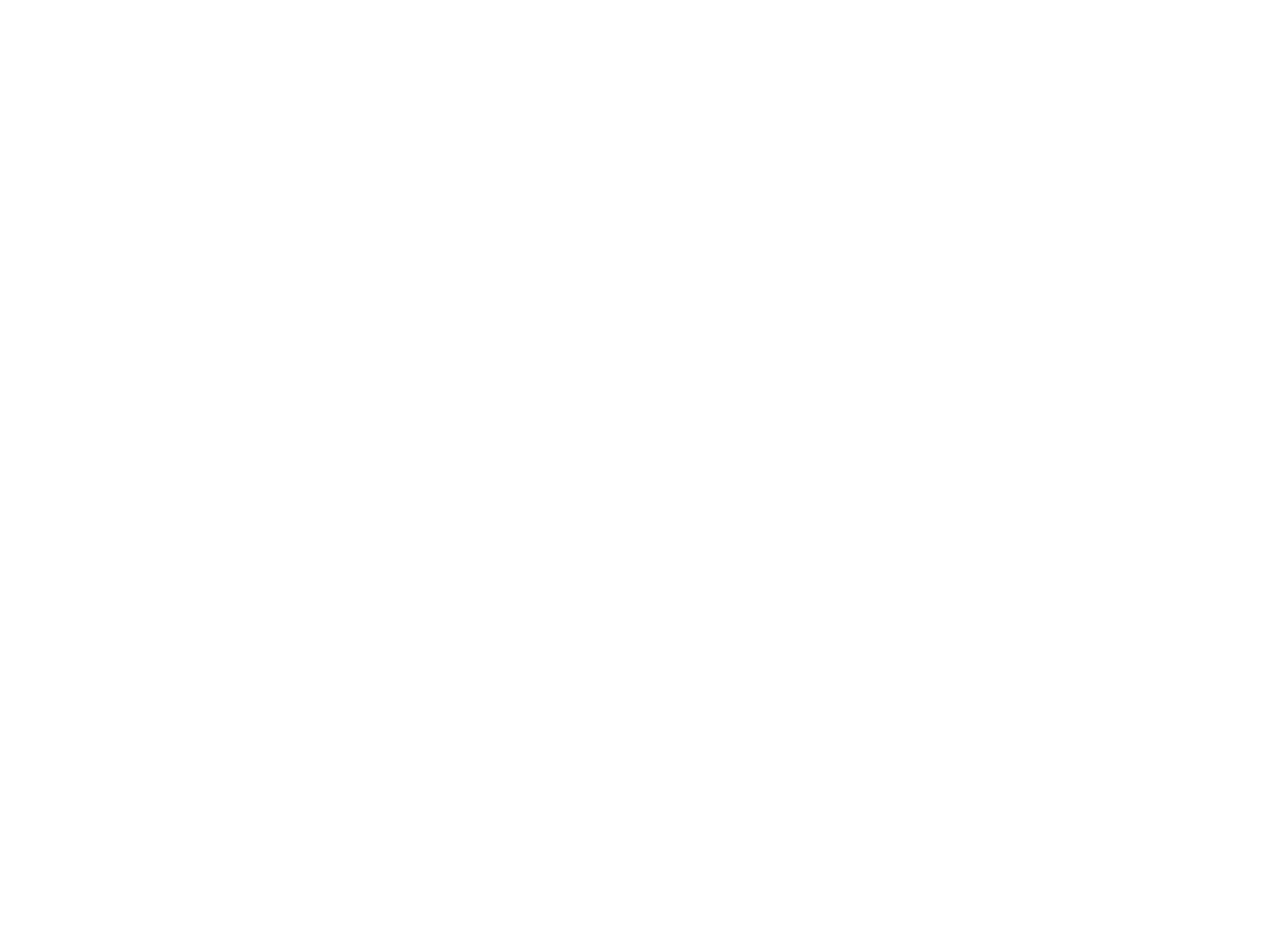
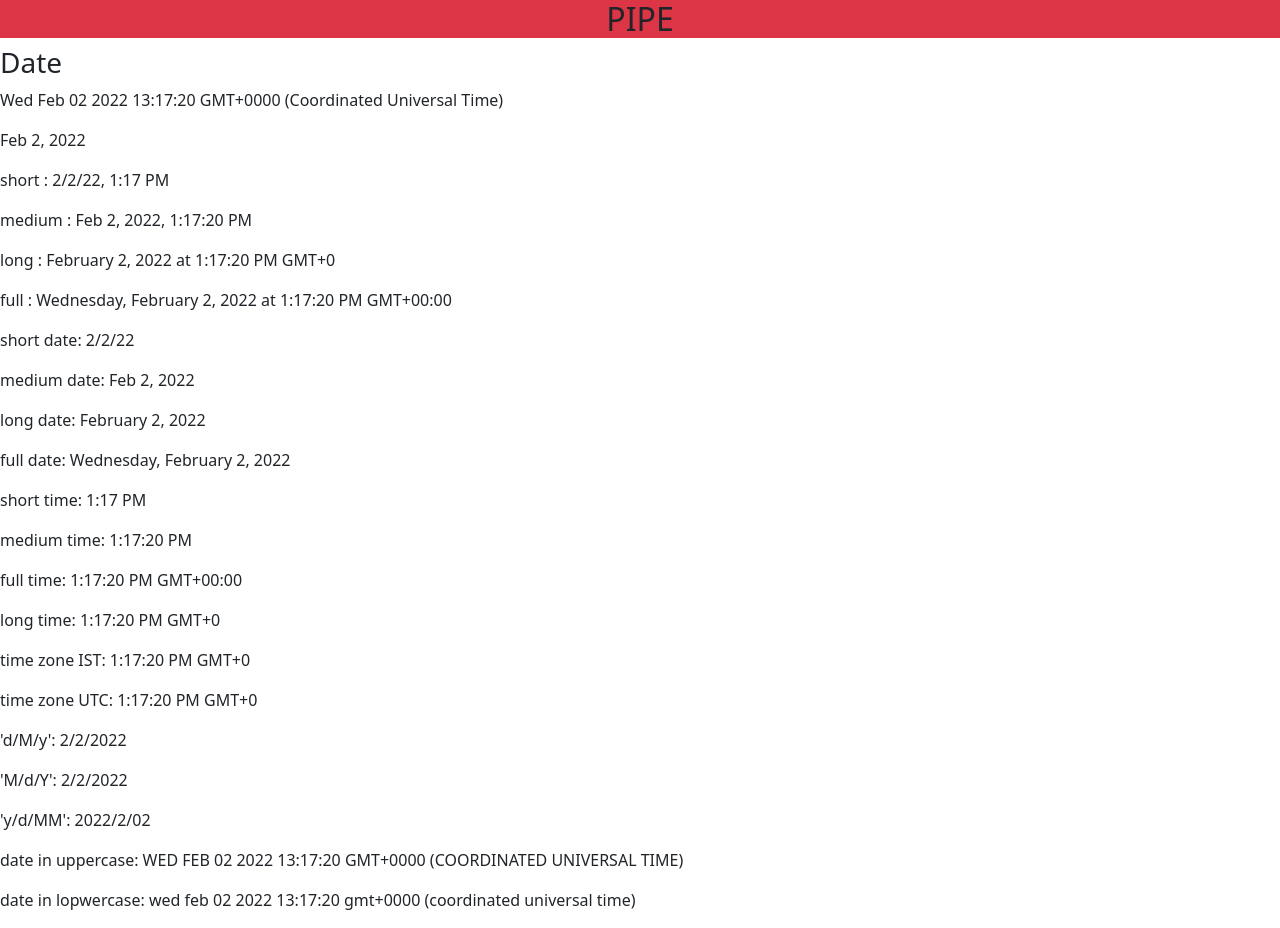
Before and after one commit to kunjal-tagline/ng-learning, an Angular app: page / in a window 1280 px wide. Before the commit the page ends 800 px from the top, so only its background shows below. Built offline with nearby package versions, Linux system fonts and the light colour scheme.

Commit message:
built-in date pipe

```diff
--- a/src/app/app.component.html
+++ b/src/app/app.component.html
@@ -1,2 +1,4 @@
-
+<h2 class="d-flex justify-content-center bg-danger">PIPE</h2>
+<h3>Date</h3>
+<app-datepipe></app-datepipe>
 <router-outlet></router-outlet>
--- a/src/app/datepipe/datepipe.component.html
+++ b/src/app/datepipe/datepipe.component.html
@@ -1 +1,22 @@
-<p>datepipe works!</p>
+<p>{{today}}</p>
+<p>{{today | date}}</p>
+<p>short : {{today | date: 'short' :'upperCase'}}</p>
+<p>medium : {{today | date: 'medium'}}</p>
+<p>long : {{today | date: 'long'}}</p>
+<p>full : {{today | date: 'full'}}</p>
+<p>short date: {{today | date: 'shortDate'}}</p>
+<p>medium date: {{today | date: 'mediumDate'}}</p>
+<p>long date: {{today | date: 'longDate'}}</p>
+<p>full date: {{today | date: 'fullDate'}}</p>
+<p>short time: {{today | date: 'shortTime'}}</p>
+<p>medium time: {{today | date: 'mediumTime'}}</p>
+<p>full time: {{today | date: 'fullTime'}}</p>
+<p>long time: {{today | date: 'longTime'}}</p>
+<p>time zone IST: {{today | date: 'longTime' :'IST'}}</p>
+<p>time zone UTC: {{today | date: 'longTime' :'UTC'}}</p>
+<!-- <p>French date time is {{today | date:'full':'+0200':'fr'}}</p> -->
+<p>'d/M/y': {{today | date: 'd/M/y'}}</p>
+<p>'M/d/Y': {{today | date: 'M/d/Y'}}</p>
+<p>'y/d/MM': {{today | date: 'y/d/MM'}}</p>
+<p>date in uppercase: {{today.toString()| uppercase}}</p>
+<p>date in lopwercase: {{today.toString()| lowercase}}</p>
--- a/src/app/datepipe/datepipe.component.ts
+++ b/src/app/datepipe/datepipe.component.ts
@@ -7,6 +7,9 @@
 })
 export class DatepipeComponent implements OnInit {
 
+public today:Date=new Date();
+
+
   constructor() { }
 
   ngOnInit(): void {
```
